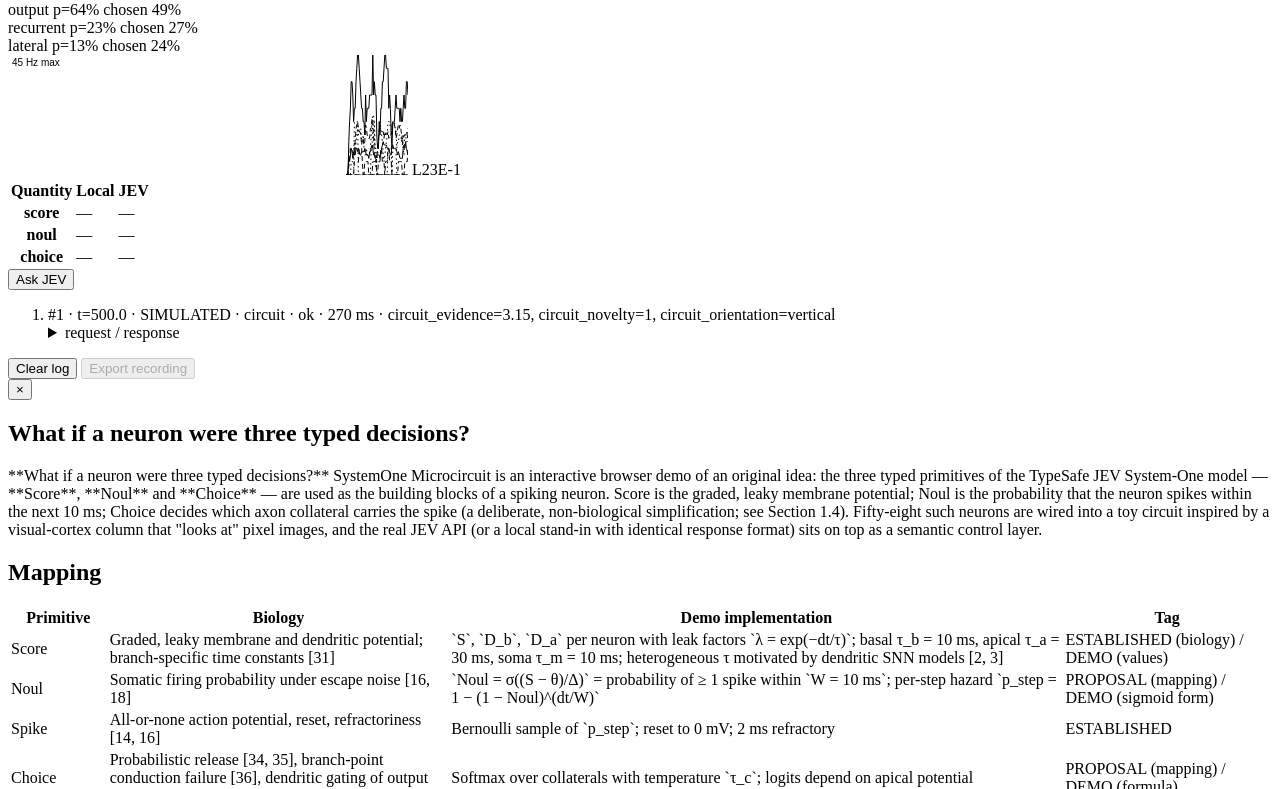
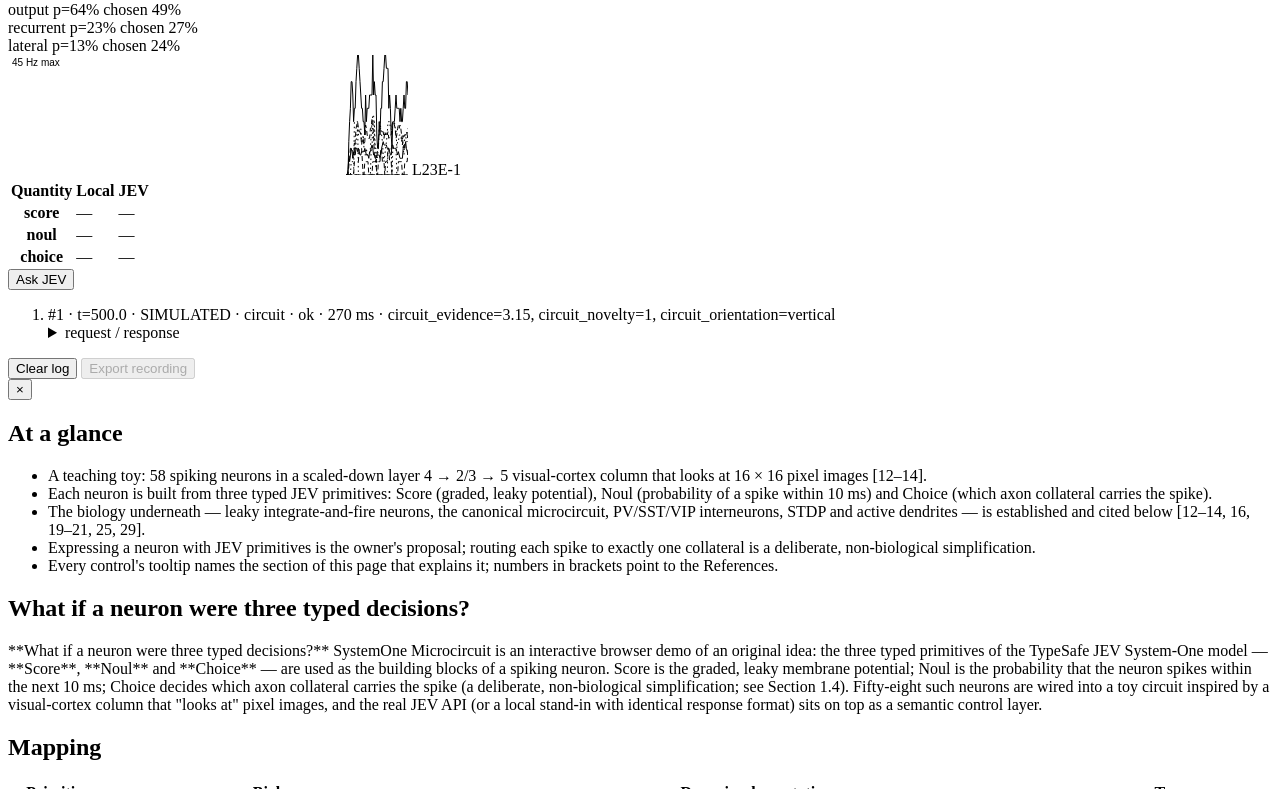
Before and after one commit to BenedekMolnarVito/systemone-microcircuit, a website with bundled scripts: page docs/index.html in a window 1280 px wide. Both pictures are taken after a click on the button "About the science". Shown: the part 1918-2707 px from the top of the page. Built offline with nearby package versions, Linux system fonts and the light colour scheme; no server answers; animation ran at ten frames a second.

Commit message:
feat(about): add at-a-glance summary, per-primitive literature mapping and modes sections
Existing six SPEC sections kept verbatim and in order; new text cites only the 39 verified refs (FR-SCI-03).

Co-Authored-By: Claude Opus 5.5 <noreply@anthropic.com>

```diff
--- a/docs/index.html
+++ b/docs/index.html
@@ -200,10 +200,13 @@
 
 <aside data-testid="about-drawer" role="dialog" aria-label="About" hidden>
   <button type="button" data-testid="btn-about-close" aria-label="Close">×</button>
+  <section data-testid="about-summary"></section>
   <section data-testid="about-pitch"></section>
   <section data-testid="about-mapping"></section>
+  <section data-testid="about-primitives"></section>
   <section data-testid="about-established"></section>
   <section data-testid="about-proposal"></section>
+  <section data-testid="about-modes"></section>
   <section data-testid="about-simplification"></section>
   <section data-testid="about-refs"></section>
 </aside>
--- a/docs/js/ui/about-content.js
+++ b/docs/js/ui/about-content.js
@@ -97,6 +97,52 @@ const proposal = [
 const FR_SCI_08 = "Scaling statement (FR-SCI-08): Population sizes are scaled down from Potjans & Diesmann [14] by roughly 1:270 to 1:1370 per population (overall ≈ 1:1030 for the three modelled layers). Arithmetic (source count / demo count): L4E 21 915 / 16 ≈ 1370; L4I 5 479 / 4 ≈ 1370; L2/3E 20 683 / 16 ≈ 1290; L2/3I 5 834 / 10 ≈ 580; L5E 4 850 / 8 ≈ 610; L5I 1 065 / 4 ≈ 270; layers 2/3 + 4 + 5 total 59 826 / 58 ≈ 1030. The L4 E:I ratio (16:4 = 4:1) matches the source (21 915 : 5 479 ≈ 4:1). The L2/3 (16:10 vs ≈ 3.5:1 in the source) and L5 (8:4 = 2:1 vs 4 850 : 1 065 ≈ 4.6:1) inhibitory populations are deliberately inflated so every interneuron class is visible [DEMO]; Potjans & Diesmann do not subdivide interneurons. Connection probabilities in Section 2.6 preserve the *ordering of dominant pathways* of the canonical circuit (L4 → L2/3 → L5, local E ↔ PV loops), not the absolute values, because with tens of neurons the source probabilities would leave most neurons without inputs. Synaptic weights are larger than biological PSPs (0.15 mV mean in [14]) for the same reason [DEMO].";
 
 const FR_SCI_09 = "In SIMULATED mode the JEV answers are computed by a simple local formula from L4 firing rates, not by the JEV model. Agreement in this mode shows the plumbing, not JEV's judgement. REPLAY and LIVE show genuine JEV answers.";
+
+// Added for scanning (educative UI): restates Sections 1.2–1.4, 2.4–2.8, 3.4 and README with the existing refs only (FR-SCI-03).
+const summary = [
+  "A teaching toy: 58 spiking neurons in a scaled-down layer 4 → 2/3 → 5 visual-cortex column that looks at 16 × 16 pixel images [12–14].",
+  "Each neuron is built from three typed JEV primitives: Score (graded, leaky potential), Noul (probability of a spike within 10 ms) and Choice (which axon collateral carries the spike).",
+  "The biology underneath — leaky integrate-and-fire neurons, the canonical microcircuit, PV/SST/VIP interneurons, STDP and active dendrites — is established and cited below [12–14, 16, 19–21, 25, 29].",
+  "Expressing a neuron with JEV primitives is the owner's proposal; routing each spike to exactly one collateral is a deliberate, non-biological simplification.",
+  "Every control's tooltip names the section of this page that explains it; numbers in brackets point to the References.",
+];
+
+const primitives = [
+  {
+    title: "Score — graded potential",
+    text: "Demo: soma, basal and apical compartments are leaky integrators, `λ = exp(−dt/τ)` with τ_m = 10 ms (Potjans & Diesmann [14]), τ_b = 10 ms and τ_a = 30 ms [DEMO]. Literature: leaky integrate-and-fire neurons are the standard abstraction [16, 17]; dendrites are compartmentalised computational units [29–31]; heterogeneous dendritic time constants help spiking networks learn multi-timescale dynamics [2].",
+  },
+  {
+    title: "Noul — spike probability",
+    text: "Demo: `Noul = σ((S − θ)/Δ)` is the probability of at least one spike within W = 10 ms; every 0.5 ms step samples a spike from the derived hazard, then the soma resets to rest with 2 ms refractoriness. θ = 15 mV above rest follows the −50 mV threshold and −65 mV reset of [14]; σ_V adds membrane noise [DEMO]. Literature: escape-noise models make the firing intensity depend on the distance of the membrane potential to threshold [16, 18]; the sigmoid is one simple member of that family.",
+  },
+  {
+    title: "Choice — collateral routing",
+    text: "Demo: a softmax with temperature τ_c over each excitatory neuron's collaterals, with logits shifted by apical potential. Hard routing delivers the spike on one sampled collateral; soft routing delivers every collateral scaled by its probability, with the same expected input. Literature: an action potential normally reaches all collaterals; release is probabilistic per synapse [34, 35], branch-point conduction failures are the exception [36], and active dendritic currents can gate cortical output [4]. Hard routing is the owner's proposal, not a biological claim.",
+  },
+  {
+    title: "Inhibition — PV, SST, VIP",
+    text: "Demo: PV cells inhibit the soma (subtractive, divisive or both, per PV mode); SST cells inhibit the apical dendrite; VIP cells inhibit SST, so top-down attention A disinhibits pyramidal dendrites; g scales all inhibitory weights. Literature: interneuron classes and their targets [19–21]; divisive normalisation as gain control [28]; excitation–inhibition balance in sparse networks [17]; recurrent excitation and inhibition at each stage of the canonical circuit [12, 13, 15].",
+  },
+  {
+    title: "Plasticity — STDP",
+    text: "Demo (optional, off by default): pair-based STDP on excitatory collateral synapses with exponential windows τ₊ = τ₋ = 20 ms; when JEV control is on, the JEV novelty Noul ν sets a gain M = 0.5 + ν. Literature: the ±20 ms timing window [25], competition between inputs [26], pair-based models [27] and three-factor rules [10]; here without eligibility traces.",
+  },
+  {
+    title: "Input and circuit",
+    text: "Demo: pixel intensities set Poisson-like input rates between r_base and r_max; each L4 cell has an elongated, zero-mean receptive field with antagonistic flanks for one of four orientations, and L4 → L2/3 → L5 carries the signal to the readout. Literature: orientation-selective simple cells in primary visual cortex [24]; centre–surround receptive fields [22, 23] (not modelled separately); the canonical layer 4 → 2/3 → 5 pathway [12–15], scaled down as stated under Simplifications.",
+  },
+  {
+    title: "JEV control — semantic layer",
+    text: "Every JEV interval the app sends a numeric circuit summary and asks three typed questions: a Choice (which orientation is present?), a Noul (is this input novel?) and a Score (how strong is the evidence?) [37–39]. With JEV control on, the evidence Score biases the L23E output logit (β ∈ [−0.5, 0.5]) and the novelty Noul gates STDP. This control layer is the owner's proposal; it has no direct biological counterpart.",
+  },
+];
+
+const modes = [
+  "SIM (SIMULATED JEV): a deterministic local stand-in with the same response format as JEV, computed by a simple formula from layer-4 firing rates. No key, no network calls to JEV, no cost; same seed and settings give the same run.",
+  "REPLAY (REPLAY JEV): plays back genuine JEV answers recorded earlier with the local proxy; available only when the build ships a recording. No key, no cost.",
+  "LIVE (LIVE JEV): real JEV calls through the local proxy (`node tools/jev-proxy.mjs`, then open http://127.0.0.1:8787). Needs a key in the proxy's environment or pasted via the Key button (the `--mock-upstream` proxy needs none); each call is billed (about $0.00002) and capped by the per-session LIVE budget.",
+];
 
 const refs = [
   [
@@ -313,10 +359,13 @@ const simplification = [
 ];
 
 export const ABOUT = Object.freeze({
+  summary,
   pitch,
   mapping: { header: MAPPING_HEADER, rows: mappingRows, note: mappingNote },
+  primitives,
   established,
   proposal: [...proposal, FR_SCI_01, STATEMENT_1_5],
+  modes,
   simplification,
   refs: refs.map(([n, text, href]) => ({ n, text, href })),
 });
--- a/docs/js/ui/about.js
+++ b/docs/js/ui/about.js
@@ -10,7 +10,10 @@ export function initAbout(store, bus) {
   const list = (items, parent) => { const ul = el('ul', null, parent); items.forEach((t) => el('li', t, ul)); };
   const sect = (id, title) => { const s = $(id); s.replaceChildren(); el('h2', title, s); return s; };
 
-  let s = sect('about-pitch', 'What if a neuron were three typed decisions?');
+  let s = sect('about-summary', 'At a glance');
+  list(C.summary, s);
+
+  s = sect('about-pitch', 'What if a neuron were three typed decisions?');
   el('p', C.pitch, s);
 
   s = sect('about-mapping', 'Mapping');
@@ -20,6 +23,9 @@ export function initAbout(store, bus) {
   C.mapping.rows.forEach((r) => { const tr = el('tr', null, body); r.forEach((c) => el('td', c, tr)); });
   el('p', C.mapping.note, s);
 
+  s = sect('about-primitives', 'How each primitive maps to the literature');
+  C.primitives.forEach(({ title, text }) => { el('h3', title, s); el('p', text, s); });
+
   s = sect('about-established', 'Established background');
   list(C.established, s);
 
@@ -28,6 +34,9 @@ export function initAbout(store, bus) {
   list(C.proposal.slice(0, nb), s);
   el('p', C.proposal[nb], s);
   el('blockquote', C.proposal[nb + 1], s);
+
+  s = sect('about-modes', 'Modes: SIM, REPLAY, LIVE');
+  list(C.modes, s);
 
   s = sect('about-simplification', 'Simplifications');
   list(C.simplification, s);
```
Also changed, not shown: tests/e2e/visual.spec.mjs (+1 -1 lines), tests/unit/about.test.mjs (+3 -0 lines).
